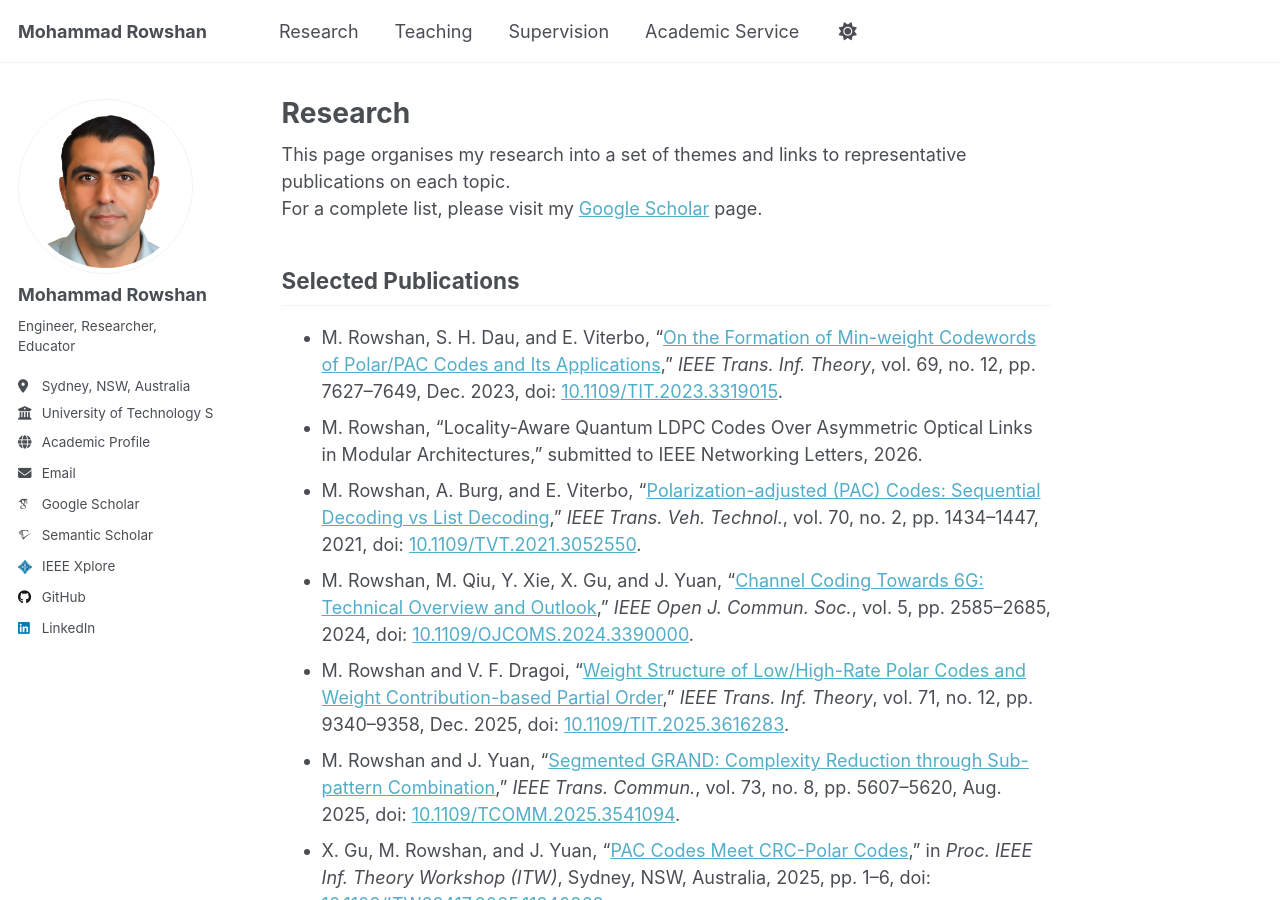
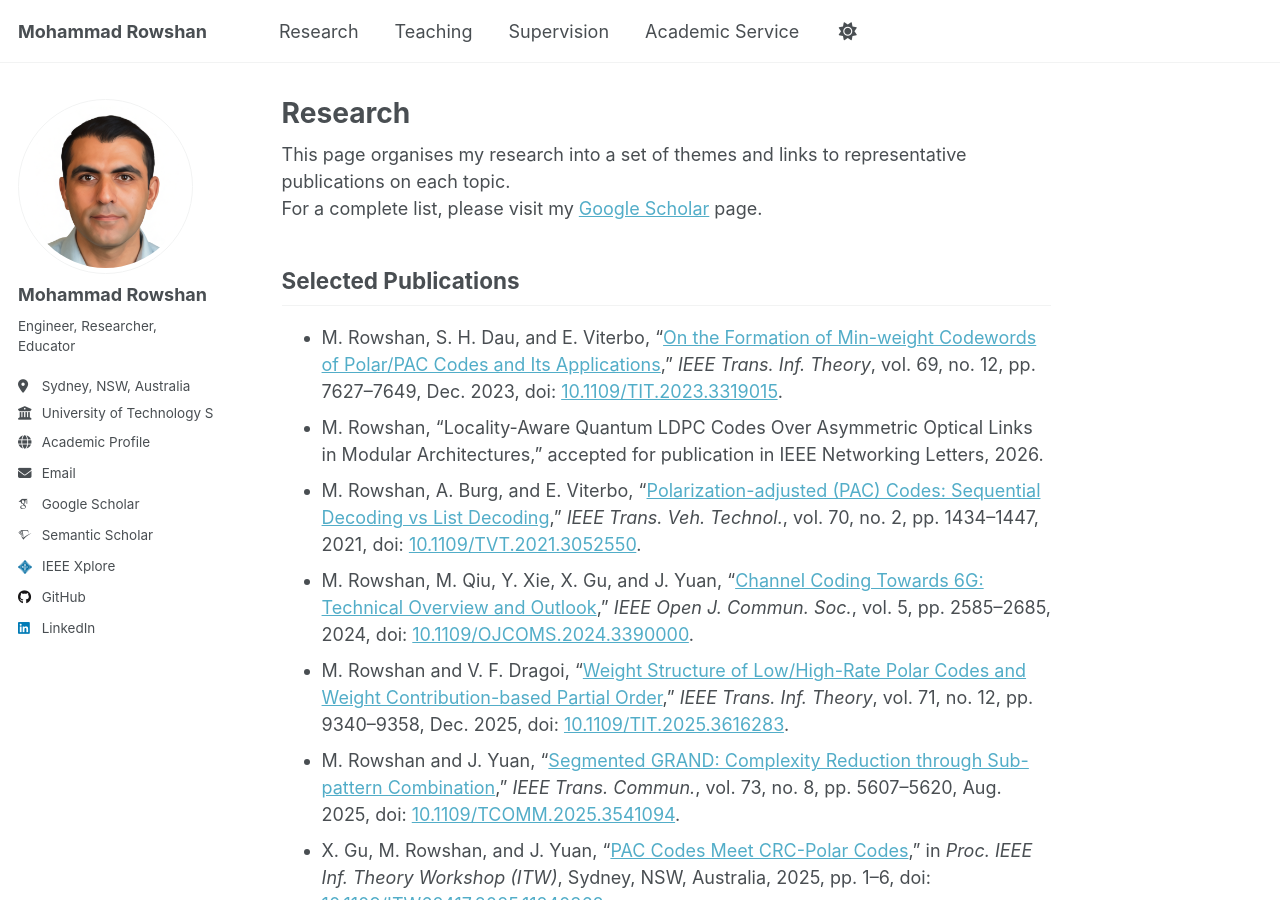
Before and after one commit to mohammad-rowshan/mohammad-rowshan.github.io, a Jekyll site: the page built from _pages/research.md, in a window 1280 px wide and 900 px high. Built offline with Jekyll 4.4.1, drawn with Linux system fonts in a browser that asks for light colours; some web fonts are replaced; a script that is not in the unit is left out; comment, search, counter and statistics services are not loaded; some of the changed text lies outside the part shown.

Commit message:
Update research.md

```diff
--- a/_pages/research.md
+++ b/_pages/research.md
@@ -16,7 +16,7 @@ For a complete list, please visit my [Google Scholar](https://scholar.google.com
 ## Selected Publications
 
 - M. Rowshan, S. H. Dau, and E. Viterbo, “[On the Formation of Min-weight Codewords of Polar/PAC Codes and Its Applications](https://doi.org/10.1109/TIT.2023.3319015),” *IEEE Trans. Inf. Theory*, vol. 69, no. 12, pp. 7627–7649, Dec. 2023, doi: [10.1109/TIT.2023.3319015](https://doi.org/10.1109/TIT.2023.3319015).
-- M. Rowshan, "Locality-Aware Quantum LDPC Codes Over Asymmetric Optical Links in Modular Architectures," submitted to IEEE Networking Letters, 2026.
+- M. Rowshan, "Locality-Aware Quantum LDPC Codes Over Asymmetric Optical Links in Modular Architectures," accepted for publication in IEEE Networking Letters, 2026.
 - M. Rowshan, A. Burg, and E. Viterbo, “[Polarization-adjusted (PAC) Codes: Sequential Decoding vs List Decoding](https://doi.org/10.1109/TVT.2021.3052550),” *IEEE Trans. Veh. Technol.*, vol. 70, no. 2, pp. 1434–1447, 2021, doi: [10.1109/TVT.2021.3052550](https://doi.org/10.1109/TVT.2021.3052550).
 - M. Rowshan, M. Qiu, Y. Xie, X. Gu, and J. Yuan, “[Channel Coding Towards 6G: Technical Overview and Outlook](https://doi.org/10.1109/OJCOMS.2024.3390000),” *IEEE Open J. Commun. Soc.*, vol. 5, pp. 2585–2685, 2024, doi: [10.1109/OJCOMS.2024.3390000](https://doi.org/10.1109/OJCOMS.2024.3390000).
 - M. Rowshan and V. F. Dragoi, “[Weight Structure of Low/High-Rate Polar Codes and Weight Contribution-based Partial Order](https://doi.org/10.1109/TIT.2025.3616283),” *IEEE Trans. Inf. Theory*, vol. 71, no. 12, pp. 9340–9358, Dec. 2025, doi: [10.1109/TIT.2025.3616283](https://doi.org/10.1109/TIT.2025.3616283).
@@ -35,7 +35,6 @@ Designing and analysing qLDPC codes through algebraic structure, with emphasis o
 ### Representative work
 
 - M. Rowshan and S. Devitt, "[Logical Operator Decomposition for Distance Analysis of Bivariate Bicycle Codes](https://arxiv.org/pdf/2609.39395)," submitted to *IEEE Transactions on Information Theory*, October, 2026; also submitted to Quantum Information Processing (QIP) 2027, Singapore.
-- M. Rowshan, “Geometry, Degree, and Distance in Low-Weight Stabilizer Codes,” submitted to *IEEE Transactions on Information Theory*, March, 2026.
 - M. Rowshan, “[Structural Analysis of Directional qLDPC Codes](https://arxiv.org/pdf/2602.19057),” submitted to *Journal of Mathematical Physics*, June, 2026.
 - M. Rowshan, “[Strip-Symmetric Quantum Codes for Biased Noise: Z-Decoupling in Stabilizer and Floquet Codes](https://arxiv.org/pdf/2601.03623),” in the proceedings of *2026 IEEE Int. Symp. Inf. Theory (ISIT)*, Guangzhou, China.
 
@@ -65,7 +64,7 @@ Using code structure to make fault-tolerant computation and hardware implementat
 Codes and protocols for moving and preserving quantum information across noisy, resource-constrained links rather than within a single device — distributed QEC over modular interconnects, goal-oriented quantum communication, codes suited to non-Markovian channels, and related directions.
 
 Representative work
-- M. Rowshan, "Locality-Aware Quantum LDPC Codes Over Asymmetric Optical Links in Modular Architectures," submitted to IEEE Networking Letters, May, 2026.
+- M. Rowshan, "Locality-Aware Quantum LDPC Codes Over Asymmetric Optical Links in Modular Architectures," accepted for publication in IEEE Networking Letters, 2026.
 
 
 ## B. Error Correction Codes for Communications Systems
```
